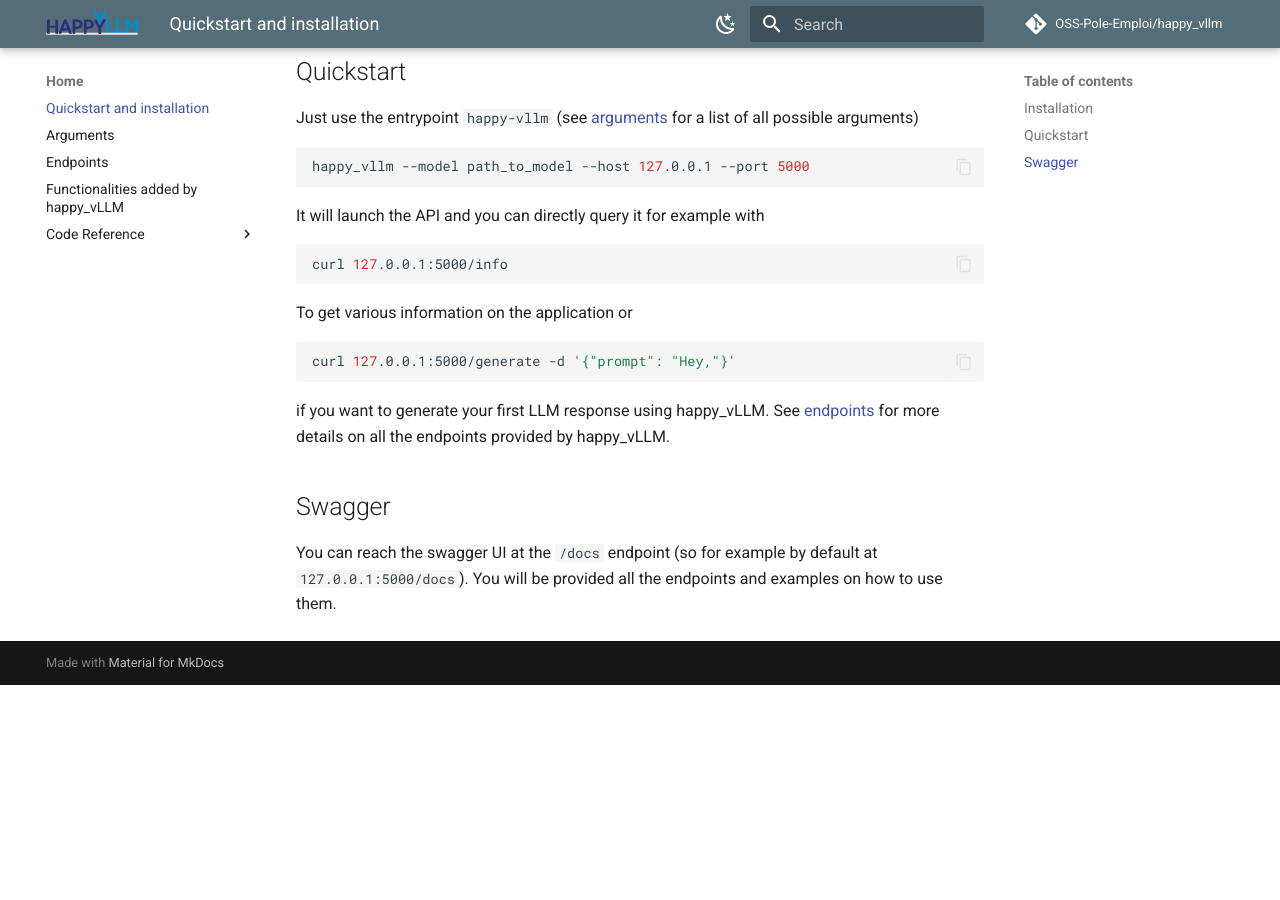
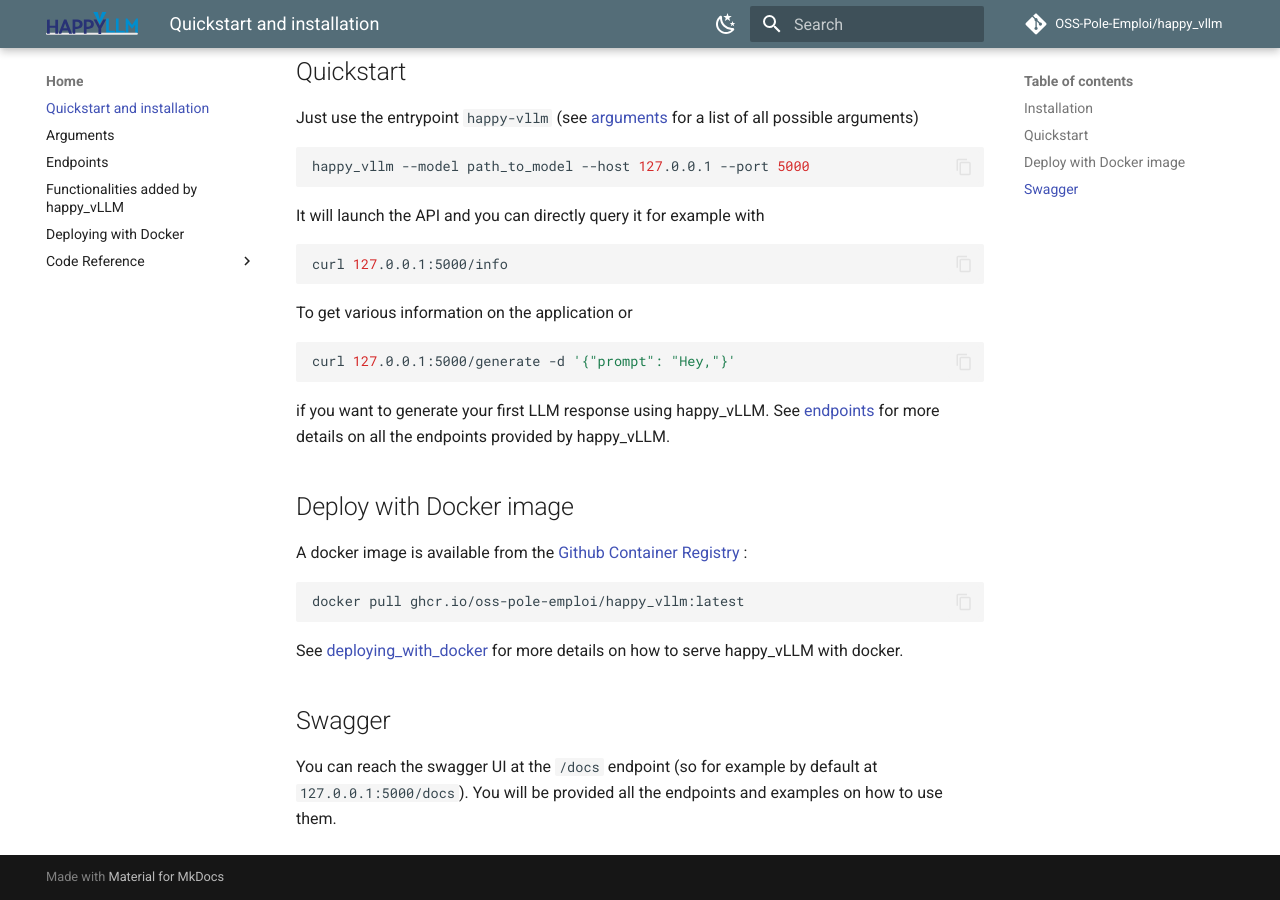
Before and after one commit to France-Travail/happy_vllm, an MkDocs documentation site: the page built from docs/index.md, in a window 1280 px wide and 900 px high, scrolled down 573 px. Built offline with MkDocs 1.6.1 and Material for MkDocs 9.7.7, drawn with Linux system fonts in a browser that asks for light colours; comment, search, counter and statistics services are not loaded; before the commit the page ends 1258 px from its top, so only the background shows below that.

Commit message:
Update mkdoc for deploying with docker (#23)
* update metadata for docker image workflows

* Update quickstart doc

* update docs for deploying with docker

* update mkdoc for docker image

* Updated the readme and added links to the docker container registry

---------

Co-authored-by: Maxime Fournioux <55544262+mfournioux@users.noreply.github.com>
Co-authored-by: Gautier Solard <gautier.solard@francetravail.fr>

````diff
--- a/docs/index.md
+++ b/docs/index.md
@@ -40,6 +40,15 @@ curl 127.0.0.1:5000/generate -d '{"prompt": "Hey,"}'
 
 if you want to generate your first LLM response using happy_vLLM. See [endpoints](endpoints/endpoints.md) for more details on all the endpoints provided by happy_vLLM.
 
+## Deploy with Docker image
+
+A docker image is available from the [Github Container Registry](https://github.com/OSS-Pole-Emploi/happy_vllm/pkgs/container/happy_vllm) :
+
+```bash
+docker pull ghcr.io/oss-pole-emploi/happy_vllm:latest
+```
+See [deploying_with_docker](deploying_with_docker.md) for more details on how to serve happy_vLLM with docker.
+
 ## Swagger
 
 You can reach the swagger UI at the `/docs` endpoint (so for example by default at `127.0.0.1:5000/docs`). You will be provided all the endpoints and examples on how to use them.
--- a/mkdocs.yml
+++ b/mkdocs.yml
@@ -31,6 +31,7 @@ nav:
     - Arguments: arguments.md
     - Endpoints: endpoints/endpoints.md
     - Functionalities added by happy_vLLM: pros.md
+    - Deploying with Docker: deploying_with_docker.md
     - Code Reference: reference/
   - Endpoints:
     - Endpoints overview: endpoints/endpoints.md
````
Also changed, not shown: README.md (+9 -0 lines), docs/deploying_with_docker.md (added, +22 -0 lines), 4 other files.
